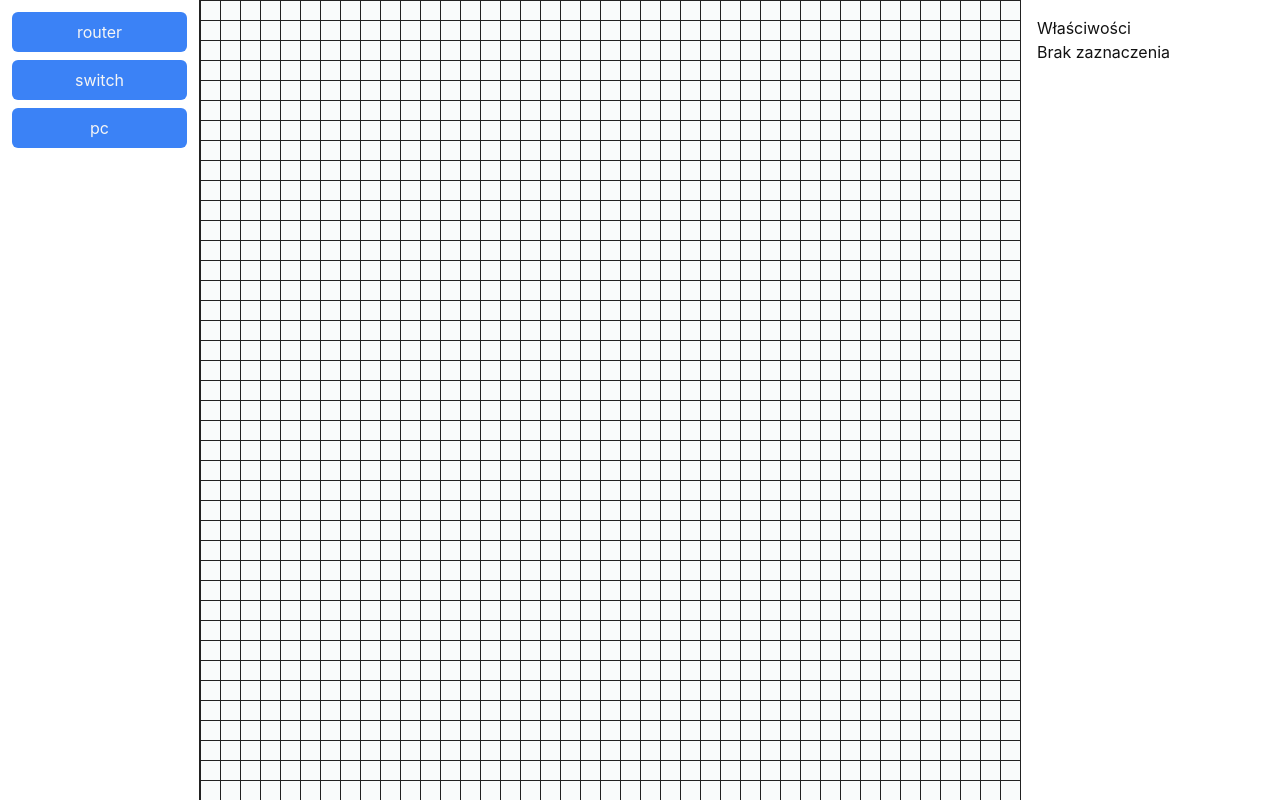
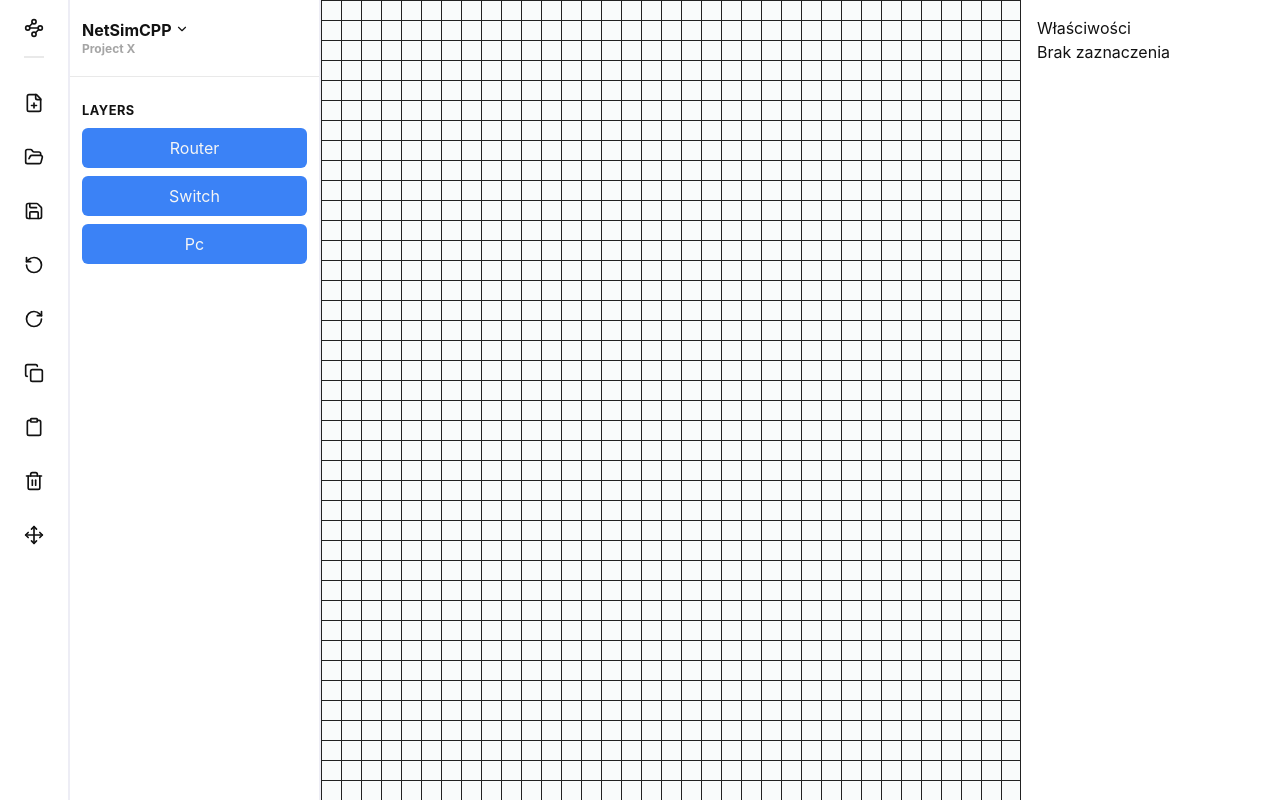
Before and after one commit to UmarlyPoeta/inzynieria_oprogramowania, a React (Vite) app in the folder project/frontend/: page / in a window 1280 px wide. Built offline with nearby package versions, Linux system fonts and the light colour scheme.

Commit message:
feat: split into left/right panels and add initial UI

```diff
--- a/project/frontend/src/components/layout/LeftSidebar/LeftSidebar.tsx
+++ b/project/frontend/src/components/layout/LeftSidebar/LeftSidebar.tsx
@@ -1,24 +1,149 @@
 import styled from "styled-components";
 import { useEditor } from "@/context/EditorContext";
+import {
+  Save,
+  Waypoints,
+  ChevronDown,
+  FilePlus,
+  FolderOpen,
+  RotateCcw,
+  RotateCw,
+  Copy,
+  Clipboard,
+  Trash2,
+  Move
+} from "lucide-react";
 
 const DEVICE_TYPES = ["router", "switch", "pc"] as const;
 
-const Container = styled.div`
-  width: 200px;
+const SidebarWrapper = styled.div`
+  display: flex;
+  height: 100%;
   background-color: ${(props: any) => props.theme.colors.surface};
-  border-right: 1px solid #222;
+`;
+
+/* Lewa – wąska sekcja z ikonami typu Save, Exit, Settings */
+const LeftPanel = styled.div`
+  width: 70px;
+  border-right: 1px solid #333;
   display: flex;
   flex-direction: column;
-  padding: 12px;
+  align-items: center;
+  padding: 8px 0;
+  gap: 4px;
+  background-color: ${(props: any) => props.theme.colors.surfaceAlt};
+  border-right: 2px solid #ededf5;
+`;
+
+const IconButton = styled.button`
+  width: 50px;
+  height: 50px;
+  border: none;
+  border-radius: 10px;
+  background: none;
+  color: ${(props: any) => props.theme.colors.text};
+  display: flex;
+  align-items: center;
+  justify-content: center;
+  cursor: pointer;
+  transition: background 0.2s;
+
+  &:hover {
+    background-color: rgba(255, 174, 0, 0.25);
+
+    svg {
+      color: rgba(255, 153, 0, 1);
+    }
+  }
+
+  svg {
+    width: 20px;
+    height: 20px;
+    color: #121212;
+  }
+`;
+
+/* Prawa – główna sekcja z urządzeniami i grupami */
+const RightPanel = styled.div`
+  flex: 1;
+  // padding: 12px;
+  display: flex;
+  flex-direction: column;
+  border-right: 2px solid #ededf5;
+`;
+
+const SectionTitle = styled.h3`
+  color: #121212;
+  font-size: 0.8rem;
+  font-weight: bold;
+  text-transform: uppercase;
+  margin-bottom: 8px;
+  letter-spacing: 0.5px;
 `;
 
 const DeviceButton = styled.button`
+  width: 225px;
   margin-bottom: 8px;
   padding: 8px;
   border-radius: 6px;
   background-color: ${(props: any) => props.theme.colors.primary};
   color: ${(props: any) => props.theme.colors.text};
   cursor: pointer;
+  transition: background-color 0.2s ease;
+
+  &:hover {
+    background-color: ${(props: any) => props.theme.colors.primaryHover};
+  }
+`;
+
+const AppLogo = styled.div`
+  margin-top: 10px;
+  font-size: 1.2rem;
+  font-weight: bold;
+  color: ${(props: any) => props.theme.colors.text};
+  margin-bottom: 16px;
+
+  svg {
+    width: 20px;
+    height: 20px;
+    color: #121212;
+  }
+
+  border-bottom: 2px solid #e9e9e9ff;
+  padding-bottom: 18px;
+`;
+
+const RightBarHeader = styled.div`
+  margin-top: 10px;
+  font-size: .75rem;
+  font-weight: bold;
+  color: rgba(41, 41, 41, 0.42);
+  margin-bottom: 12px;
+  border-bottom: 1px solid #e9e9e9ff;
+  padding: 12px;
+  padding-bottom: 18px;
+  width: 100%;
+
+  h1 {
+    font-size: 1rem;
+    color: #121212;
+  }
+
+  span {
+    color: rgba(255, 153, 0, 1);
+  }
+
+  svg {
+    display: inline;
+    width: 14px;
+    height: 14px;
+  }
+`;
+
+const LayersPanel = styled.div`
+  padding: 12px;
+  display: flex;
+  flex-direction: column;
 `;
 
 const LeftSidebar = () => {
@@ -30,14 +155,59 @@ const LeftSidebar = () => {
   };
 
   return (
-    <Container>
-      {DEVICE_TYPES.map(type => (
-        <DeviceButton key={type} onClick={() => handleAddDevice(type)}>
-          {type}
-        </DeviceButton>
-      ))}
-    </Container>
+    <SidebarWrapper>
+
+      <LeftPanel>
+        <AppLogo>
+          <Waypoints />
+        </AppLogo>
+        <IconButton title="New project">
+          <FilePlus />
+        </IconButton>
+        <IconButton title="Open project">
+          <FolderOpen />
+        </IconButton>
+        <IconButton title="Save project">
+          <Save />
+        </IconButton>
+        <IconButton title="Undo action">
+          <RotateCcw />
+        </IconButton>
+        <IconButton title="Redo action">
+          <RotateCw />
+        </IconButton>
+        <IconButton title="Copy">
+          <Copy />
+        </IconButton>
+        <IconButton title="Paste">
+          <Clipboard />
+        </IconButton>
+        <IconButton title="Delete">
+          <Trash2 />
+        </IconButton>
+        <IconButton title="Move">
+          <Move />
+        </IconButton>
+      </LeftPanel>
+
+      <RightPanel>
+        <RightBarHeader>
+          <h1> NetSimCPP <ChevronDown /> </h1>
+          <p> Project X </p>
+
+        </RightBarHeader>
+        <LayersPanel>
+          <SectionTitle>Layers</SectionTitle>
+          {DEVICE_TYPES.map(type => (
+            <DeviceButton key={type} onClick={() => handleAddDevice(type)}>
+              {type.charAt(0).toUpperCase() + type.slice(1)}
+            </DeviceButton>
+          ))}
+        </LayersPanel>
+      </RightPanel>
+
+    </SidebarWrapper>
   );
-}
+};
 
 export default LeftSidebar;
```
